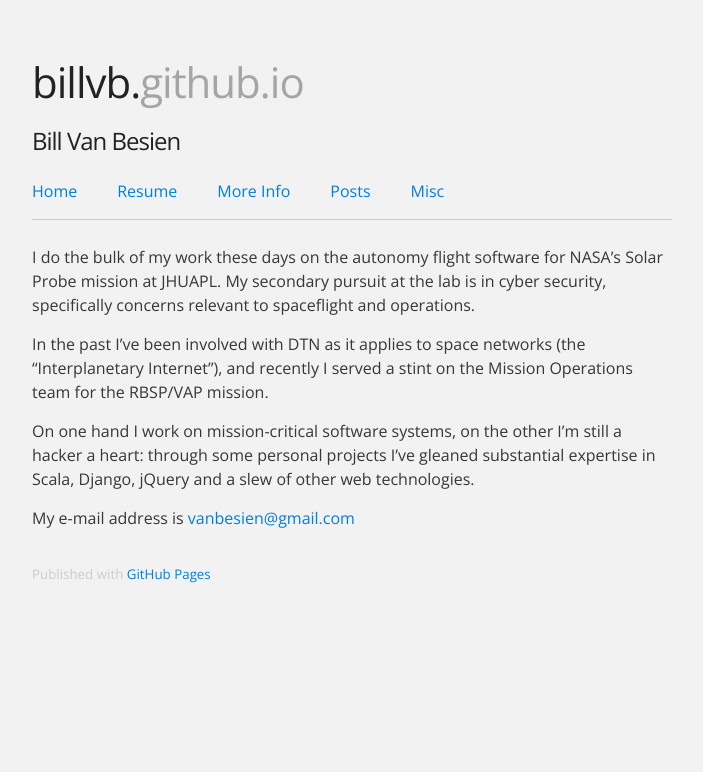
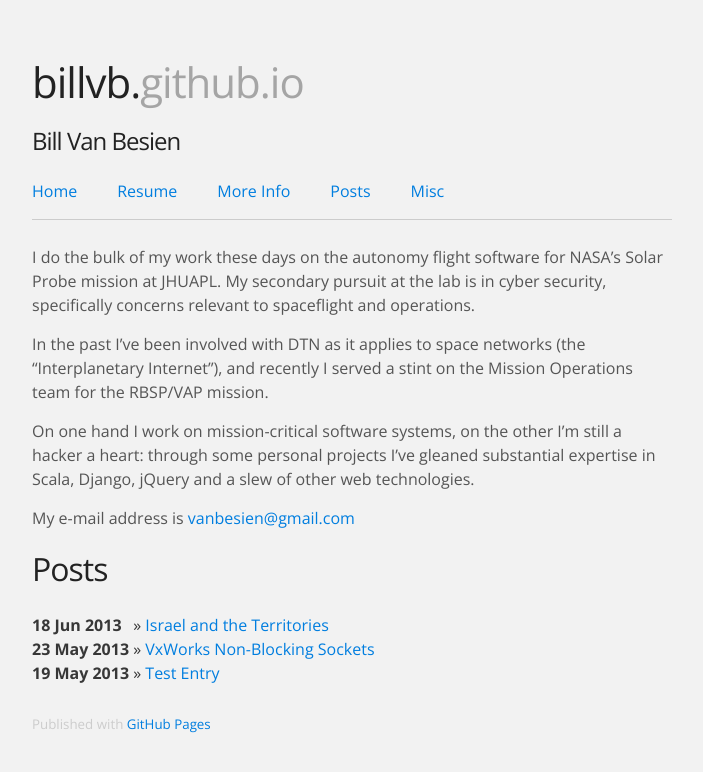
Before and after one commit to billvb/billvb.github.io, a Jekyll site: the page built from index.md, in a window 1280 px wide. Shown: the top 772 px of the page, without its empty margins (288-991 px from the left). Built offline with Jekyll 4.4.1, drawn with Linux system fonts in a browser that asks for light colours; nearby versions of some CDN libraries.

Commit message:
Major changes, new post, long description in more-info

```diff
--- a/_posts/2013-05-23-vxworks-non-blocking-sockets.md
+++ b/_posts/2013-05-23-vxworks-non-blocking-sockets.md
@@ -15,7 +14,7 @@ Generally in POSIX socket programming, to set a socket to non-blocking one would
     s = socket( ... );
     fcntl(s, F_SETFL, O_NONBLOCK, 1);
 
-However, most VxWorks versions do *not* support **fcntl()** -- one should use **ioctl()** instead. However, ensure it is the one defined in **ioLib.h** and *not* the one in **ioctl.h** (VxWorks includes both).
+However, most VxWorks versions do *not* support `fcntl()` -- one should use `ioctl()` instead. However, ensure it is the one defined in `ioLib.h` and *not* the one in `ioctl.h` (VxWorks includes both).
 
 *VxWorks*
 
--- a/index.md
+++ b/index.md
@@ -10,3 +10,10 @@ In the past I've been involved with DTN as it applies to space networks (the "In
 On one hand I work on mission-critical software systems, on the other I'm still a hacker a heart: through some personal projects I've gleaned substantial expertise in Scala, Django, jQuery and a slew of other web technologies.
 
 My e-mail address is [vanbesien@gmail.com](mailto:vanbesien@gmail.com)
+
+## Posts
+<table class="flat">
+{% for post in site.posts %}
+<tr><td><b>{{ post.date | date_to_string }}</b></td><td>&nbsp;&raquo;&nbsp;<a href="{{ post.url }}">{{ post.title }}</a></td></tr>
+{% endfor %}
+</table>
--- a/stylesheets/stylesheet.css
+++ b/stylesheets/stylesheet.css
@@ -58,13 +58,25 @@ menu ul li a {
     padding-top: 10px;
     padding-bottom: 10px;
 }
-.post_entry .date{
+
+.post_entry .date {
+    color: #666;
     float: right;
-    color: #666;
     font-weight: 300;
     font-family: 'Open Sans', sans-serif;
-    margin-top: 17px;
-    display: block;
+    margin-top: 7px;
+    text-align: right;
+}
+
+.post_entry h2 {
+    margin-left: -25px;
+}
+
+table.flat, .flat tr, .flat td {
+    margin: 0;
+    padding: 0;
+    border: 0;
+    outline: 0;
 }
 
 ol, ul {
@@ -149,6 +161,8 @@ h6 {
 
 p {
   margin: 10px 0 15px 0;
+  font-family: 'Open Sans', sans-serif;
+  color: #555;
 }
 
 footer p {
@@ -318,6 +332,11 @@ form {
 img {
   width: 100%;
   max-width: 100%;
+}
+
+
+.resume_section h2 {
+  margin-left: -25px;
 }
 
 /*******************************************************************************
```
Also changed, not shown: other parts of _posts/2013-05-23-vxworks-non-blocking-sockets.md (+4 -5 lines), _layouts/post.md (added, +10 -0 lines), _posts/2013-05-19-test.md (+2 -3 lines), _posts/2013-06-18-israel-and-the-territories.md (added, +10 -0 lines), info/index.md (+15 -1 lines), posts/index.md (+10 -16 lines).
